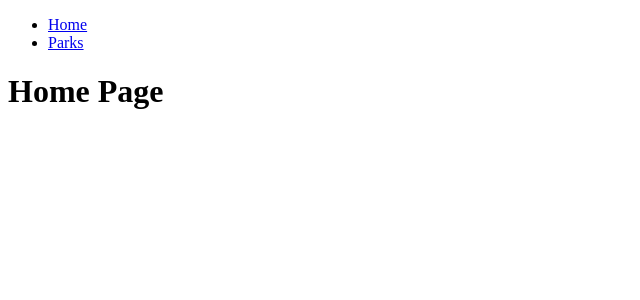
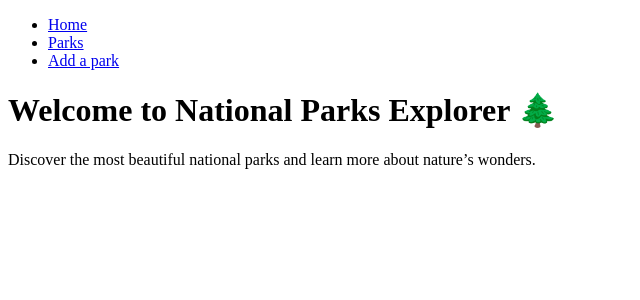
Before and after one commit to chacho8800/django-crud-app-lab, a Django app: page / in a window 1280 px wide. Shown: the top 300 px of the page, without its empty margins (0-640 px from the left). Run offline with Django 5.2, Linux system fonts and the light colour scheme.

Commit message:
Complete CRUD functionality

```diff
--- a/my_app/models.py
+++ b/my_app/models.py
@@ -1,4 +1,5 @@
 from django.db import models
+from django.urls import reverse
 
 # Create your models here.
 class NationalParks(models.Model):
@@ -8,3 +9,6 @@ class NationalParks(models.Model):
 
     def __str__(self):
         return self.name
+
+    def get_absolute_url(self):
+        return reverse("park-detail", kwargs={"park_id": self.id})
--- a/my_app/templates/base.html
+++ b/my_app/templates/base.html
@@ -13,6 +13,7 @@
         <ul>
           <li><a href="/">Home</a></li>
           <li><a href="{% url 'parks-index' %}">Parks</a></li>
+          <li><a href="{% url 'park-create' %}">Add a park</a></li>
         </ul>
       </nav>
     </header>
--- a/my_app/templates/home.html
+++ b/my_app/templates/home.html
@@ -5,5 +5,8 @@
 {% endblock %}
 
 {% block content %}
-<h1>Home Page </h1>
+<div>
+    <h1>Welcome to National Parks Explorer 🌲</h1>
+    <p>Discover the most beautiful national parks and learn more about nature’s wonders.</p>
+</div>
 {% endblock %}
--- a/my_app/templates/parks/detail.html
+++ b/my_app/templates/parks/detail.html
@@ -6,8 +6,12 @@
 
 {% block content %}
     <div style="margin-bottom:20px; border-bottom:1px solid #ccc; padding-bottom:10px;">
-        <h3>Name: {{ park.name }} </h3>
+        <h3>{{ park.name }}</h3>
         <p><strong>Location:</strong> {{ park.location }}</p>
         <p><strong>Description:</strong> {{ park.description }}</p>
+
+        <a href="{% url 'park-update' park.id %}" style="color: white; background: red; padding:6px 12px; border-radius:5px;">Edit</a>
+        <a href="{% url 'park-delete' park.id %}" style="color: white; background: red; padding:6px 12px; border-radius:5px;">Delete</a>
     </div>
+
 {% endblock %}
--- a/my_app/urls.py
+++ b/my_app/urls.py
@@ -4,5 +4,8 @@ from . import views
 urlpatterns = [
     path('', views.home, name='home'),
     path('parks/', views.parks, name='parks-index'),
-    path('parks/<int:park_id>/', views.park_detail, name='park-detail')
+    path('parks/<int:park_id>/', views.park_detail, name='park-detail'),
+    path('parks/create/', views.ParkCreate.as_view(), name='park-create'),
+    path('park/<int:pk>/update', views.ParkUpdate.as_view(), name='park-update'),
+    path('park/<int:pk>/delete', views.ParkDelete.as_view(), name='park-delete')
 ]
--- a/my_app/views.py
+++ b/my_app/views.py
@@ -1,6 +1,7 @@
 from django.shortcuts import render
 from django.http import HttpResponse
 from .models import NationalParks
+from django.views.generic.edit import CreateView, UpdateView, DeleteView
 
 # Create your views here.
 def home(request):  # home
@@ -10,6 +11,19 @@ def parks(request): # index
     parks = NationalParks.objects.all()
     return render(request, 'parks/index.html', {'parks' : parks})
 
-def park_detail(request, park_id):
+def park_detail(request, park_id): # detail
     park = NationalParks.objects.get(id=park_id)
     return render(request, 'parks/detail.html', {'park': park} )
+
+class ParkCreate(CreateView): # create
+    model = NationalParks
+    fields = '__all__'
+
+
+class ParkUpdate(UpdateView): # update
+    model = NationalParks
+    fields = '__all__'
+
+class ParkDelete(DeleteView): # delete
+    model = NationalParks
+    success_url = '/parks/'
```
Also changed, not shown: my_app/templates/my_app/nationalparks_confirm_delete.html (added, +16 -0 lines), my_app/templates/my_app/nationalparks_form.html (added, +23 -0 lines).
